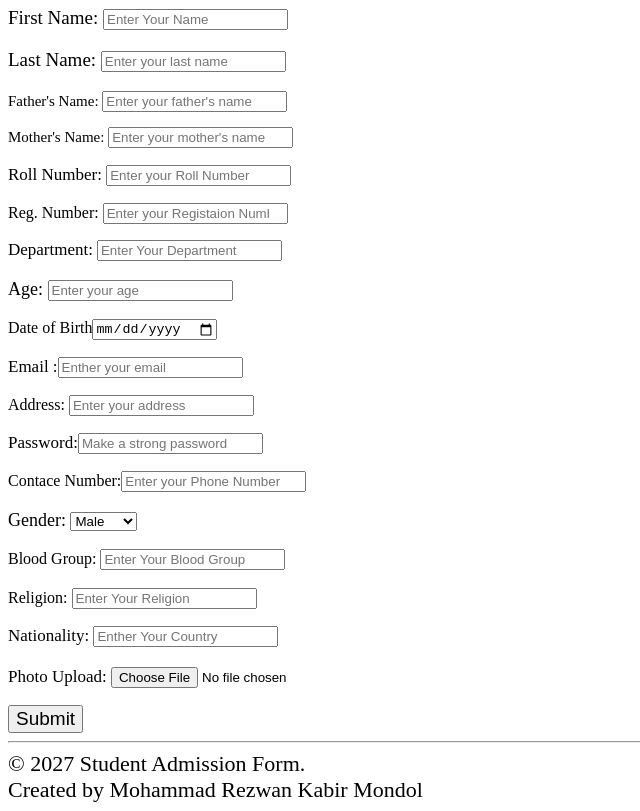
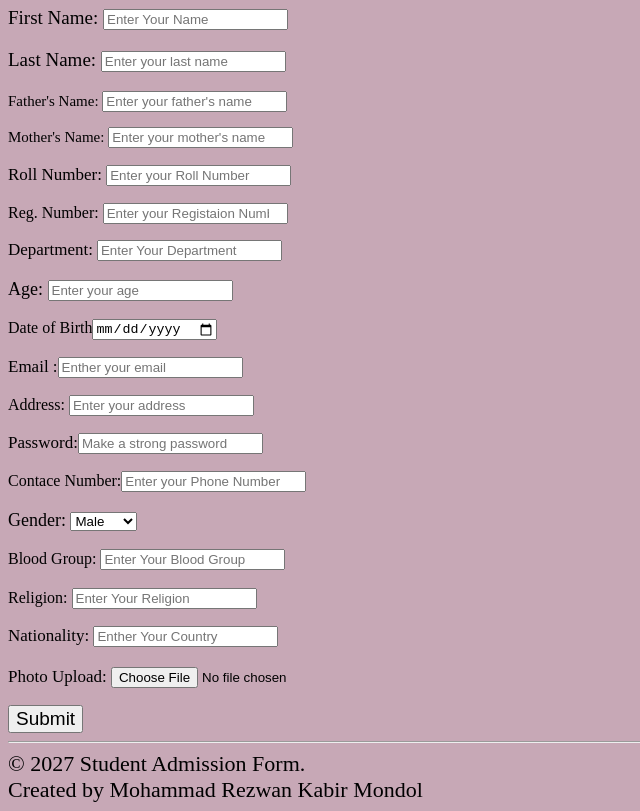
Before and after one commit to rezwankabir2007/registation-form-by-html, a plain HTML site: page index.html in a window 1280 px wide. Shown: the part 73-884 px from the top of the page, without its empty margins (0-640 px from the left). Drawn offline with Linux system fonts and the light colour scheme.

Commit message:
Registation Form

```diff
--- a/index.html
+++ b/index.html
@@ -5,7 +5,8 @@
     <meta name="viewport" content="width=device-width, initial-scale=1.0">
     <title>Registaion form</title>
 </head>
-<body >
+<body style="background-color: rgb(199, 168, 182);" >
+
     <h1> Student Admission Form</h1>
     <section>
 
```
